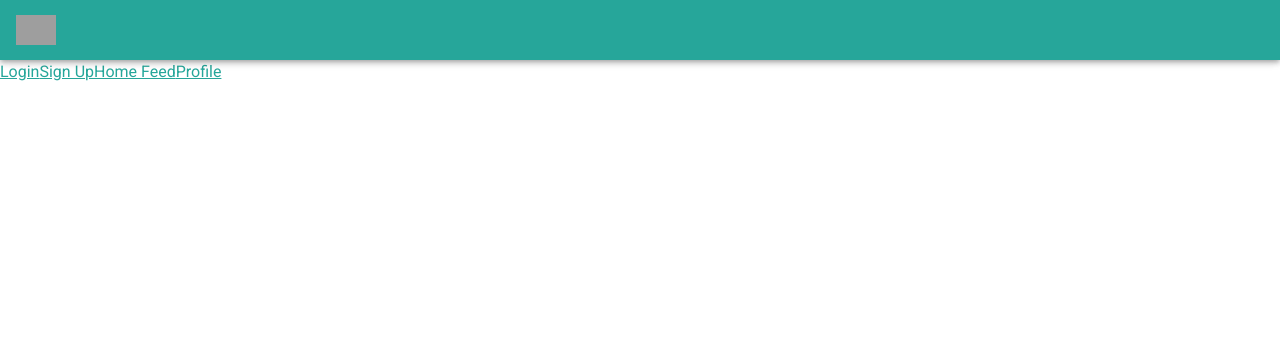
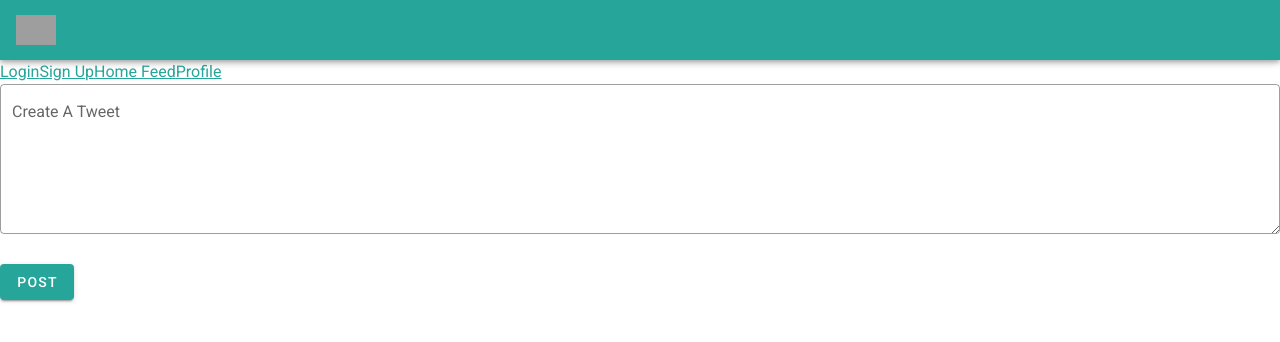
Before and after one commit to kribow21/TweeterFrontend, a Vue app: page /#/Feed in a window 1280 px wide. Shown: the top 342 px of the page. Built offline with nearby package versions, Linux system fonts and the light colour scheme; grey boxes are pictures that could not be loaded.

Commit message:
added more button options to profile and tested out creating a tweet

```diff
--- /dev/null
+++ b/src/components/CreateTweet.vue
@@ -0,0 +1,57 @@
+<template>
+    <div>
+        <v-textarea
+        outlined
+        name="input-7-4"
+        label="Create A Tweet"
+        v-model="tweetInput"
+        ></v-textarea>
+        <v-btn
+            @click="submitTweet"
+            color="primary"
+            elevation="2"
+            raised
+        >Post</v-btn>
+        <div>
+
+        </div>
+    </div>
+</template>
+
+<script>
+import axios from "axios";
+import cookies from "vue-cookies"
+    export default {
+        name : 'CreateTweet',
+        data() {
+            return {
+                tweetInput: "",
+            }
+        },
+        methods: {
+            submitTweet() {
+                axios.request({
+                    url : "https://tweeterest.ml/api/tweets",
+                    method : "POST",
+                    headers : {
+                        'X-Api-Key' : process.env.VUE_APP_API_KEY,
+                        'Content-Type': 'application/json'
+                    },
+                    data : {
+                        "loginToken" : cookies.get('loginToken'),
+                        "content" : this.tweetInput
+                    }
+                }).then((response) => {
+                    console.log(response);
+                }).catch((error) => {
+                    console.error("There was an error" +error);
+
+                })
+            }
+        },
+    }
+</script>
+
+<style scoped>
+
+</style>
--- a/src/components/UserProfile.vue
+++ b/src/components/UserProfile.vue
@@ -7,14 +7,30 @@
             <v-col>
                 <h3>{{username}}</h3>
                 <p>{{proBio}}</p>
+            <v-btn
+                @click="followUser"
+                color="primary"
+                elevation="2"
+                raised
+            >Follow Profile</v-btn>
+            <v-btn
+                @click="editProfile"
+                class="ma-2"
+                color="secondary"
+                dark
+                >
+                <v-icon dark>
+                mdi-account-cog-outline
+                </v-icon>
+            </v-btn>
             </v-col>
         </v-row>
-            <v-btn
+        <v-btn
             @click="deleteProfile"
             color="primary"
             elevation="2"
             raised
-            >Delete Profile</v-btn>
+        >Delete Profile</v-btn>
     </v-container>
 </template>
 
@@ -75,6 +91,12 @@ import cookies from "vue-cookies"
                 }).catch((error) => {
                     console.error("There was an error" +error);
                 })
+            },
+            followUser(){
+                console.log("clicked");
+            },
+            editProfile(){
+                console.log("click");
             }
             }
         }
--- a/src/views/Feed.vue
+++ b/src/views/Feed.vue
@@ -1,13 +1,16 @@
 <template>
     <div>
-
+        <CreateTweet/>
     </div>
 </template>
 
 <script>
+import CreateTweet from '../components/CreateTweet.vue'
     export default {
         name : 'Feed',
-
+        components: {
+            CreateTweet,
+        },
     }
 </script>
 
```
